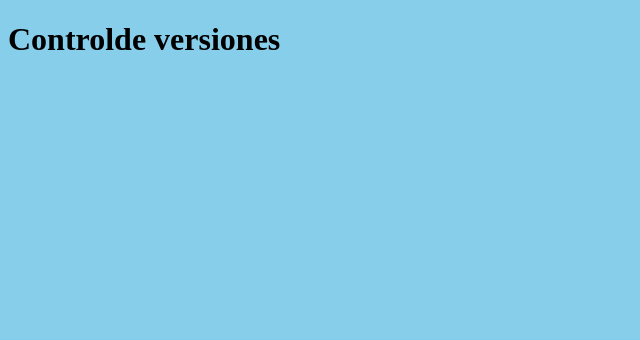
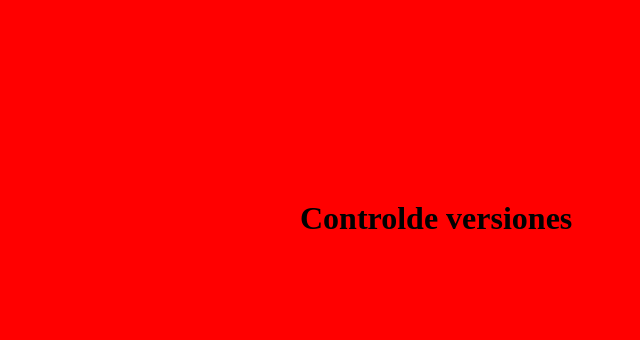
Before and after one commit to RONIE70/TP_SO_I4_Equipo_, a plain HTML site: page index.html in a window 1280 px wide. Shown: the whole page, without its empty margins (0-640 px from the left). Drawn offline with Linux system fonts and the light colour scheme.

Commit message:
cambios Alfa

```diff
--- a/estilo.css
+++ b/estilo.css
@@ -1 +1,7 @@
- {margin:100px;}body {background:skyblue;}
+ *{
+    margin:100px;
+ }
+
+ body{
+     background:red;
+ }
--- a/index.html
+++ b/index.html
@@ -1 +1,14 @@
-<!DOCTYPE html><html><head><meta charset="utf-8"><title> BELTRAN</title><link rel="icon" type="image/x-icon" href="favicon.ico"><link rel="stylesheet" type="text/css" href="estilo.css"></head><body><h1>Controlde versiones</h1></body></html>
+<!DOCTYPE html>
+<html>
+    <head>
+    <meta charset="utf-8">
+    <title> BELTRAN</title>
+    <link rel="shortcut icon" href="emoji.png">
+    <link rel="stylesheet" type="text/css" href="estilo.css">
+    </head>
+
+    <body>
+        <h1>Controlde versiones</h1>
+    </body>
+
+</html>
```
Also changed, not shown: emoji.png (added).
